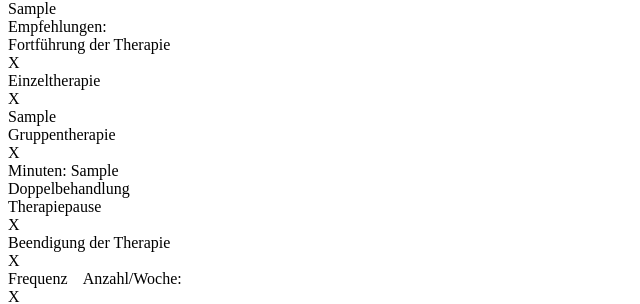
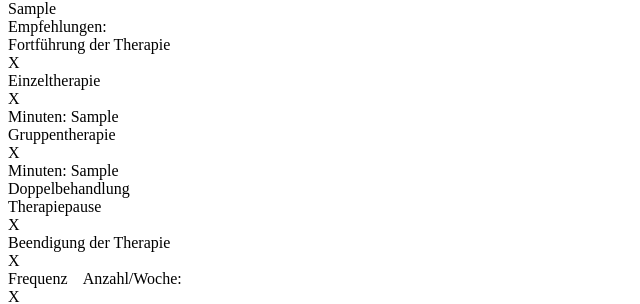
Before and after one commit to nkrings-nettersheim/logopaedie, a Django app: template reports/templates/pdf_templates/therapy_report.html in a window 1280 px wide. Shown: the part 982-1286 px from the top of the page, without its empty margins (0-640 px from the left). Run offline with Django 3.2, Linux system fonts and the light colour scheme; the template is opened without the code that fills it: most values are stand-ins (such as "Sample title", 1, 10 or a date in 2020).

Commit message:
Version 2.02

```diff
--- a/reports/templates/pdf_templates/therapy_report.html
+++ b/reports/templates/pdf_templates/therapy_report.html
@@ -91,7 +91,7 @@
 <div id="individual3">{% if result.therapy_individual %} X {% endif %}</div>
 <div id="individual4">
     {% if result.therapy_individual_min != "-" %}
-     {{ result.therapy_individual_min }}
+     Minuten: {{ result.therapy_individual_min }}
     {% endif %}
 </div>
 
--- a/static/reports/therapy_report.css
+++ b/static/reports/therapy_report.css
@@ -482,7 +482,7 @@ body {
 #frequence4 {
     position: absolute;
     color: red;
-    left: 15.5cm;
+    left: 18.0cm;
     top: 24.1cm;
 }
 
```
